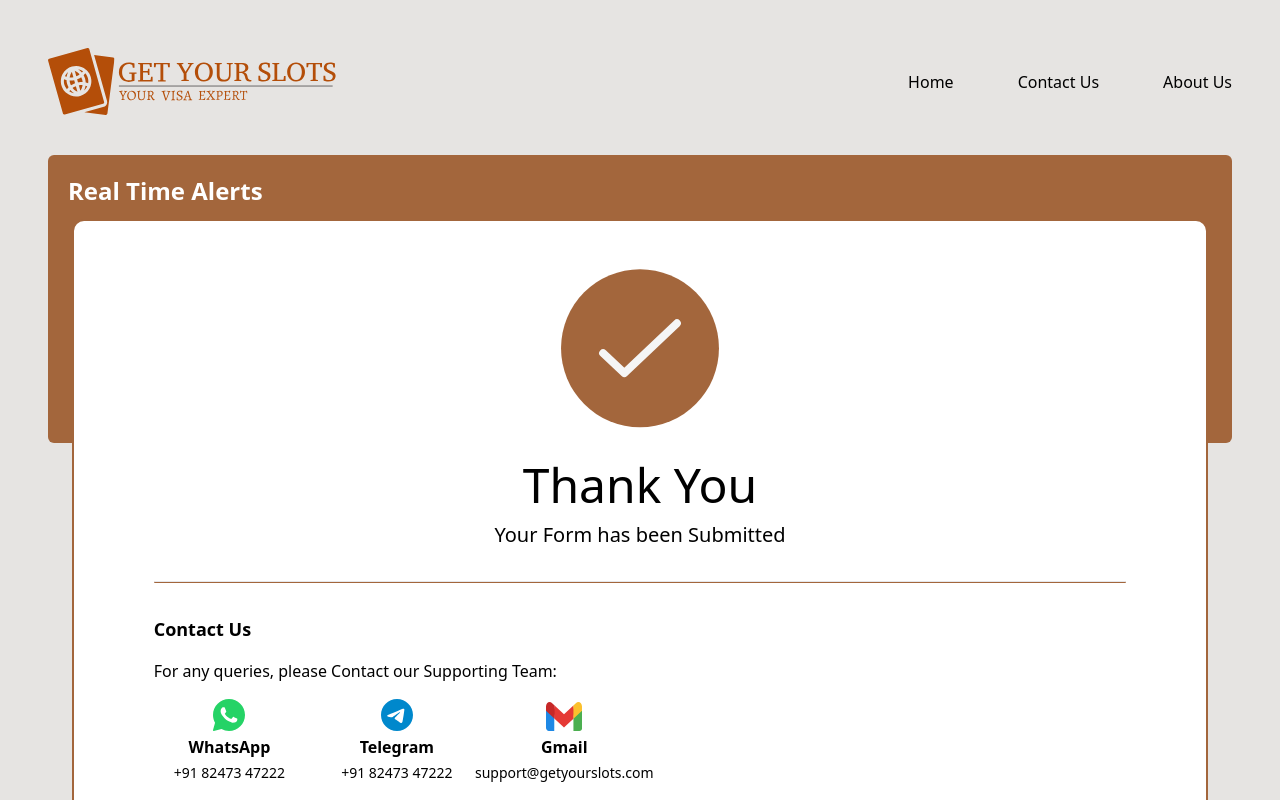
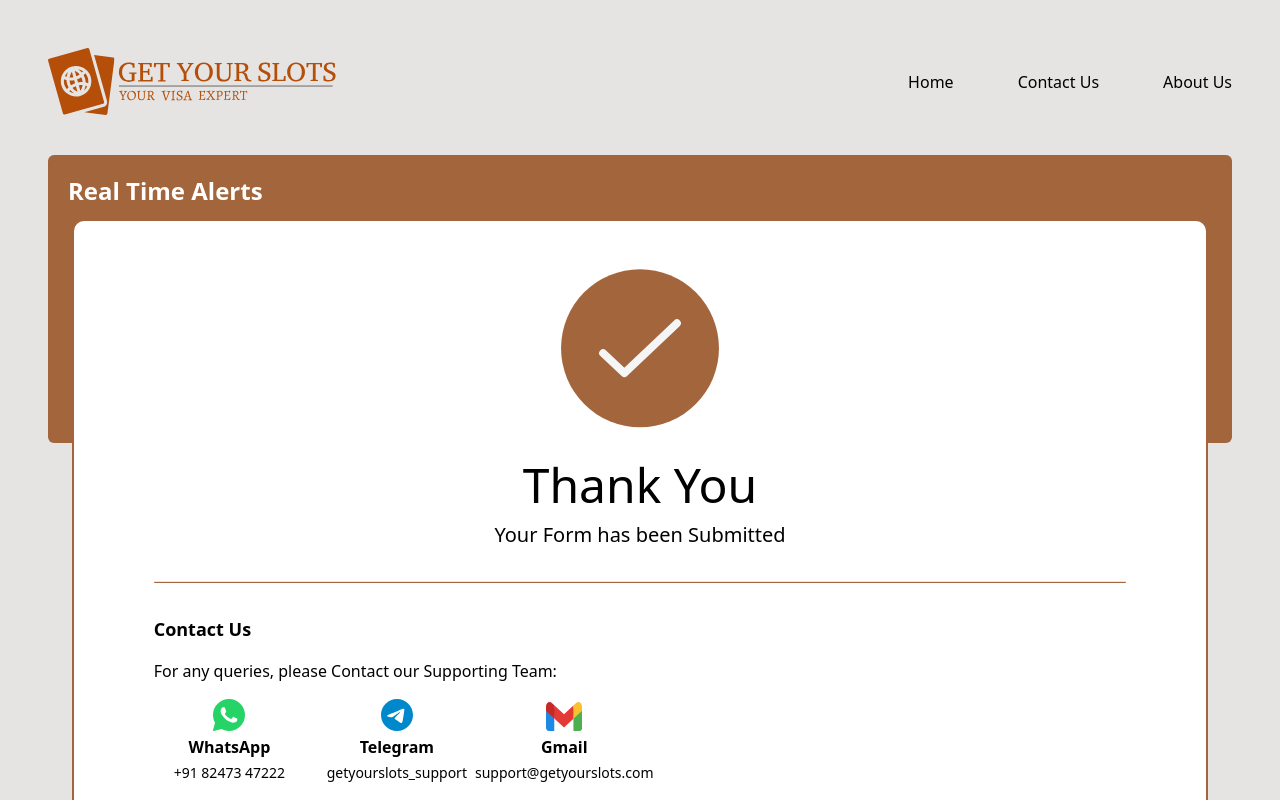
Before and after one commit to Suhail-Shaik24/Get-Your-Slots, a React (Vite) app: page /#/real-time-alerts-form-submitted in a window 1280 px wide. Shown: the top 800 px of the page. Built offline with nearby package versions, Linux system fonts and the light colour scheme.

Commit message:
telegram link updated

```diff
--- a/src/components/ContactUs.jsx
+++ b/src/components/ContactUs.jsx
@@ -21,7 +21,7 @@ const ContactUs = () => {
                    <img className='w-7' src={WhatsApp2} alt="WhatsApp" />
                 </a>
 
-                <a  href='https://t.me/+918247347222' target='_blank' className="Telegram flex flex-col gap-1 items-center">
+                <a  href='http://t.me/getyourslots_support' target='_blank' className="Telegram flex flex-col gap-1 items-center">
                     <img className='w-7' src={Telegram2} alt="Telegram" />
                 </a>
 
@@ -39,10 +39,10 @@ const ContactUs = () => {
                     <p className='text-xs lg:text-sm'> +91 82473 47222 </p>
                 </a>
 
-                <a href='https://t.me/+918247347222' target='_blank' className="Telegram flex flex-col gap-1 items-center">
+                <a href='http://t.me/getyourslots_support' target='_blank' className="Telegram flex flex-col gap-1 items-center">
                     <img className='w-8' src={Telegram2} alt="Telegram" />
                     <p className='text-xs lg:text-base font-semibold'>Telegram </p>
-                    <p className='text-xs lg:text-sm'> +91 82473 47222 </p>
+                    <p className='text-xs lg:text-sm'> getyourslots_support </p>
                 </a>
 
                 <a href='mailto:support@getyourslots.com' className="Gmail flex flex-col gap-1 items-center">
```
